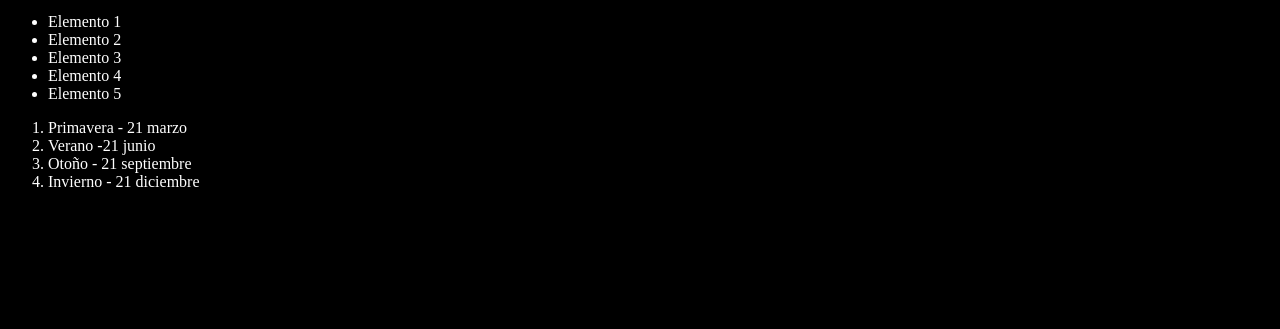
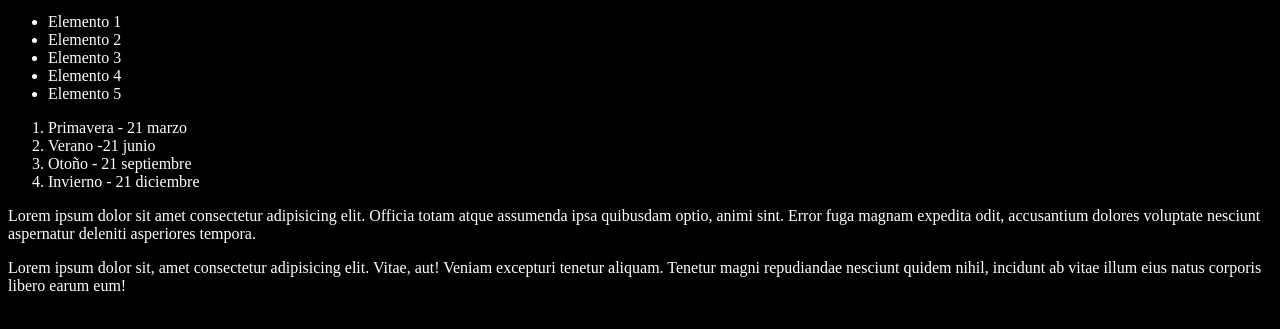
Before and after one commit to henrydavid78/SoftwareEngineering-Git, a plain HTML site: page index.html in a window 1280 px wide. Shown: the part 101-430 px from the top of the page. Drawn offline with Linux system fonts and the light colour scheme.

Commit message:
Agregando 2 párrafos

```diff
--- a/index.html
+++ b/index.html
@@ -23,6 +23,8 @@
         <li>Otoño - 21 septiembre</li>
         <li>Invierno - 21 diciembre</li>
     </ol>
+    <p>Lorem ipsum dolor sit amet consectetur adipisicing elit. Officia totam atque assumenda ipsa quibusdam optio, animi sint. Error fuga magnam expedita odit, accusantium dolores voluptate nesciunt aspernatur deleniti asperiores tempora.</p>
+    <p>Lorem ipsum dolor sit, amet consectetur adipisicing elit. Vitae, aut! Veniam excepturi tenetur aliquam. Tenetur magni repudiandae nesciunt quidem nihil, incidunt ab vitae illum eius natus corporis libero earum eum!</p>
     <script src="index.js"></script>
 </body>
 </html>
```
